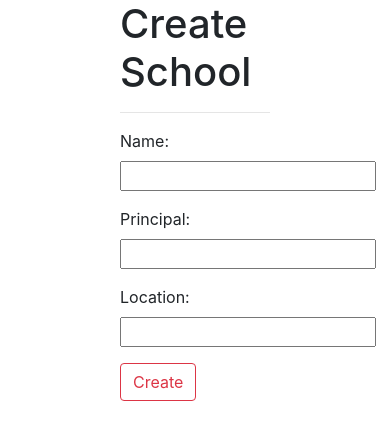
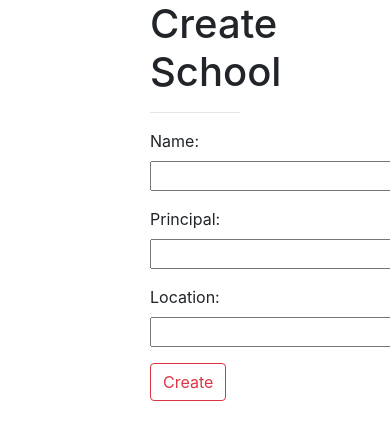
Before and after one commit to JaworskiAleksander/hello_world, a Django app: page /basic_app/create/ in a window 390 px wide; the page is wider, and only the part inside the window is pictured. Shown: the part 56-496 px from the top of that part. Run offline with Django 3.2, Linux system fonts and the light colour scheme; some libraries are stand-ins or nearby versions.

Commit message:
form centered responsively

```diff
--- a/hello_world_CBV/basic_app/templates/basic_app/school_form.html
+++ b/hello_world_CBV/basic_app/templates/basic_app/school_form.html
@@ -3,9 +3,9 @@
 
 <div class="container">
     <div class="row">
-        <div class="col-3">
+        <div class="col">
         </div>
-        <div class="col-6">
+        <div class="col">
             <h1>
                 {% if not form.instance.pk %}
                     Create School
@@ -23,6 +23,8 @@
 
             </form>
         </div>
+        <div class="col">
+        </div>
     </div>
 </div>
 
```
